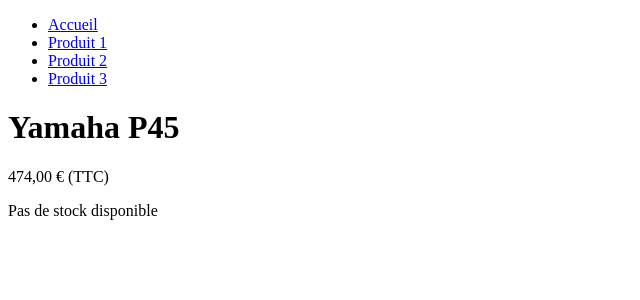
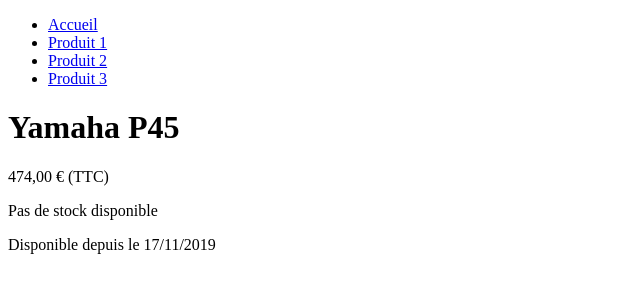
Before and after one commit to dindy/intro-php-exercises, a PHP site: page /product-2.php in a window 1280 px wide. Shown: the top 300 px of the page, without its empty margins (0-640 px from the left). Run offline with PHP 8.4, Linux system fonts and the light colour scheme.

Commit message:
Application n°7

```diff
--- a/data.php
+++ b/data.php
@@ -7,13 +7,15 @@ $catalogue = [
             'prix_ht' => 949.00,
             'qtt_stock' => 5,
             'tx_tva' => 20,
-            'sustain_pedal' => true
+            'sustain_pedal' => true,
+            'date_dispo' => '11/18/2019'
         ], [
             'nom' => 'Yamaha P45',
             'prix_ht' => 395.00,
             'qtt_stock' => 0,
             'tx_tva' => 20,
-            'sustain_pedal' => false
+            'sustain_pedal' => false,
+            'date_dispo' => '11/17/2019'
         ]
     ],
     'accessoires' => [
@@ -21,7 +23,8 @@ $catalogue = [
             'nom' => 'Casque JBL T500 Noir',
             'prix_ht' => 949.00,
             'qtt_stock' => 4,
-            'tx_tva' => 20
+            'tx_tva' => 20,
+            'date_dispo' => '12/15/2019'
         ]
     ]
 ];
--- a/index.php
+++ b/index.php
@@ -1,3 +1,5 @@
+<?php include_once 'data.php'; ?>
+
 <!DOCTYPE html>
 <html lang="en">
 <head>
@@ -11,7 +13,6 @@
     <h1>Bienvenue sur notre catalogue</h1>
     <ul>
         <?php
-            include_once 'data.php';
             foreach ($catalogue as $categorie => $produits) :
         ?>
             <li><?= $categorie ?></li>
--- a/product.php
+++ b/product.php
@@ -1,4 +1,10 @@
 <?php
+    setlocale(LC_TIME, ['fr', 'fra', 'fr_FR']);
+
+    $timestamp = strtotime($produit['date_dispo']);
+    $date_fr = strftime('%d/%m/%Y', $timestamp);
+    $timestamp_courant = time();
+
     // On veut le prix TTC
     $prix_ttc = calcul_prix_ttc($produit['prix_ht'], $produit['tx_tva']);
 
@@ -41,5 +47,11 @@
         <?php
             afficher_mensualites($prix_ttc, $prix_ttc_formate);
         ?>
+        <p>
+            <?php if($timestamp_courant - $timestamp > 0) : ?>
+                Disponible depuis le <?= $date_fr ?></p>
+            <?php else : ?>
+                Mise à disposition dans <?= nb_jours_entre_timestamps($timestamp, $timestamp_courant); ?> jours.
+            <?php endif ?>
     </body>
 </html>
--- a/utilities.php
+++ b/utilities.php
@@ -1,4 +1,5 @@
 <?php
+
     function calcul_prix_ttc($prix_ht, $tx_tva) {
         return $prix_ht * (1 + $tx_tva / 100);
     }
@@ -57,3 +58,7 @@
             echo '</table>';
         }
     }
+
+    function nb_jours_entre_timestamps($t1, $t2):int {
+        return (((($t1 - $t2) / 60) / 60) / 24);
+    }
```
